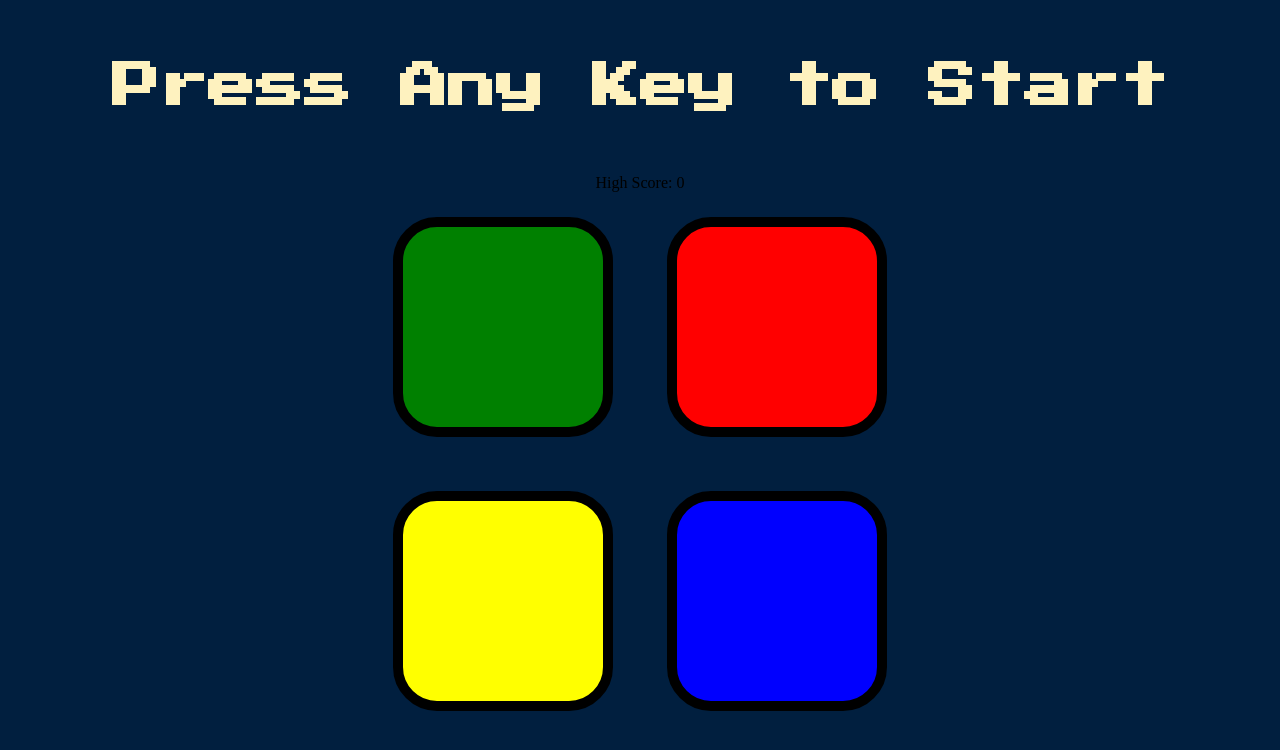
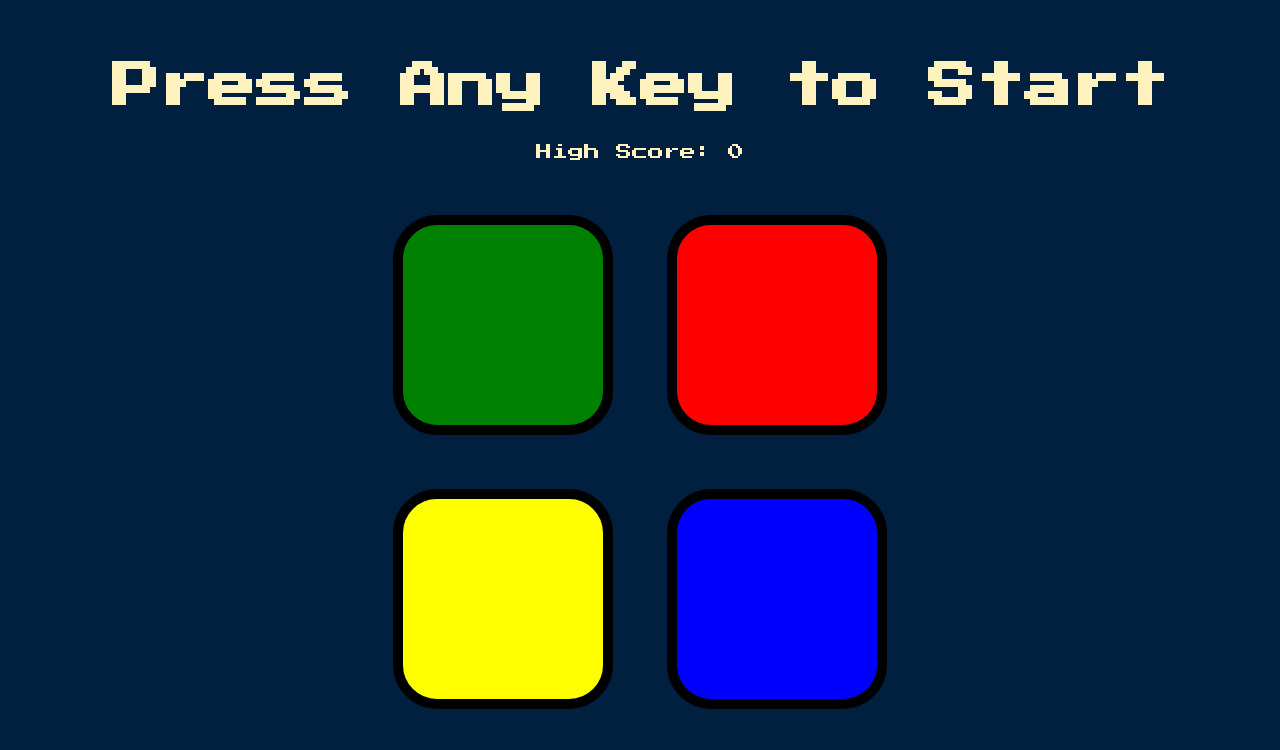
Before and after one commit to raimonvibe/Simon-game, a plain HTML site: page index.html in a window 1280 px wide. Drawn offline with nearby package versions, Linux system fonts and the light colour scheme.

Commit message:
Update styles.css

```diff
--- a/styles.css
+++ b/styles.css
@@ -51,3 +51,10 @@ body {
   box-shadow: 0 0 20px white;
   background-color: grey;
 }
+
+#high-score {
+  font-family: 'Press Start 2P', cursive;
+  font-size: 1rem;
+  margin: -30px 0 30px 0;
+  color: #FEF2BF;
+}
```
